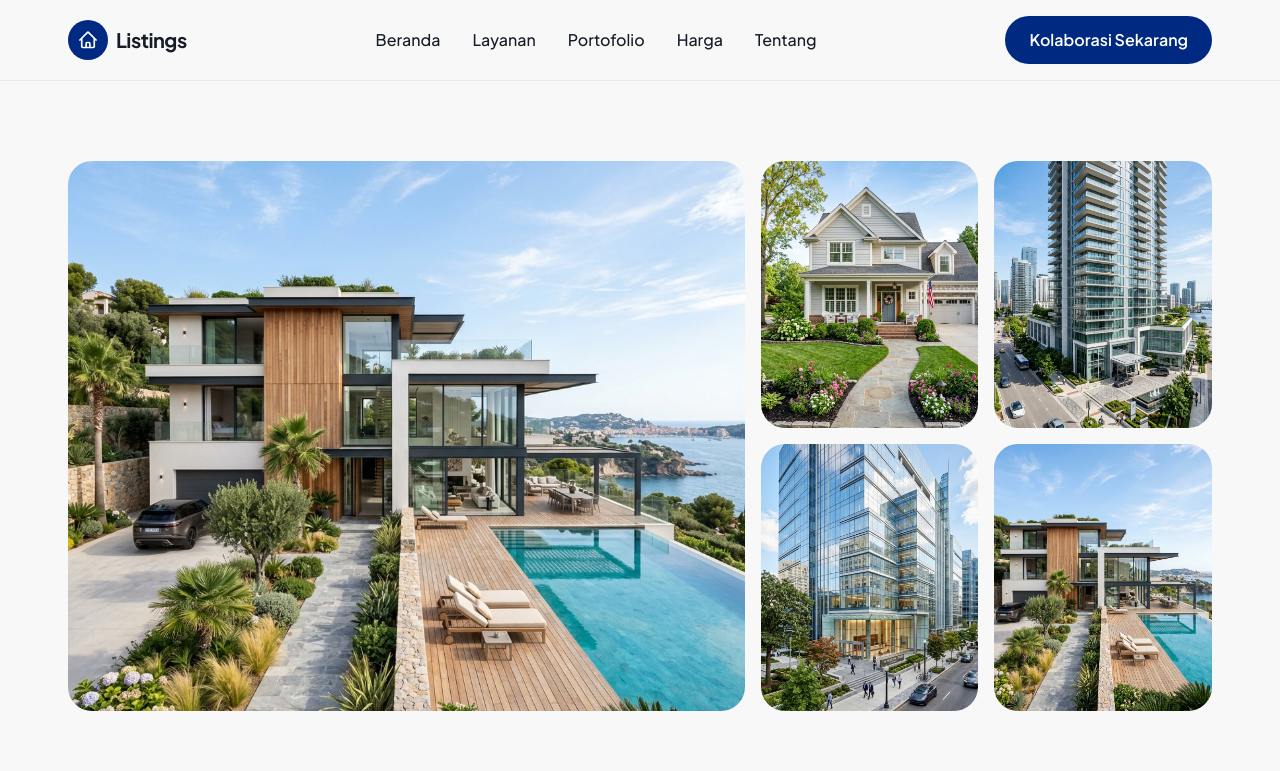
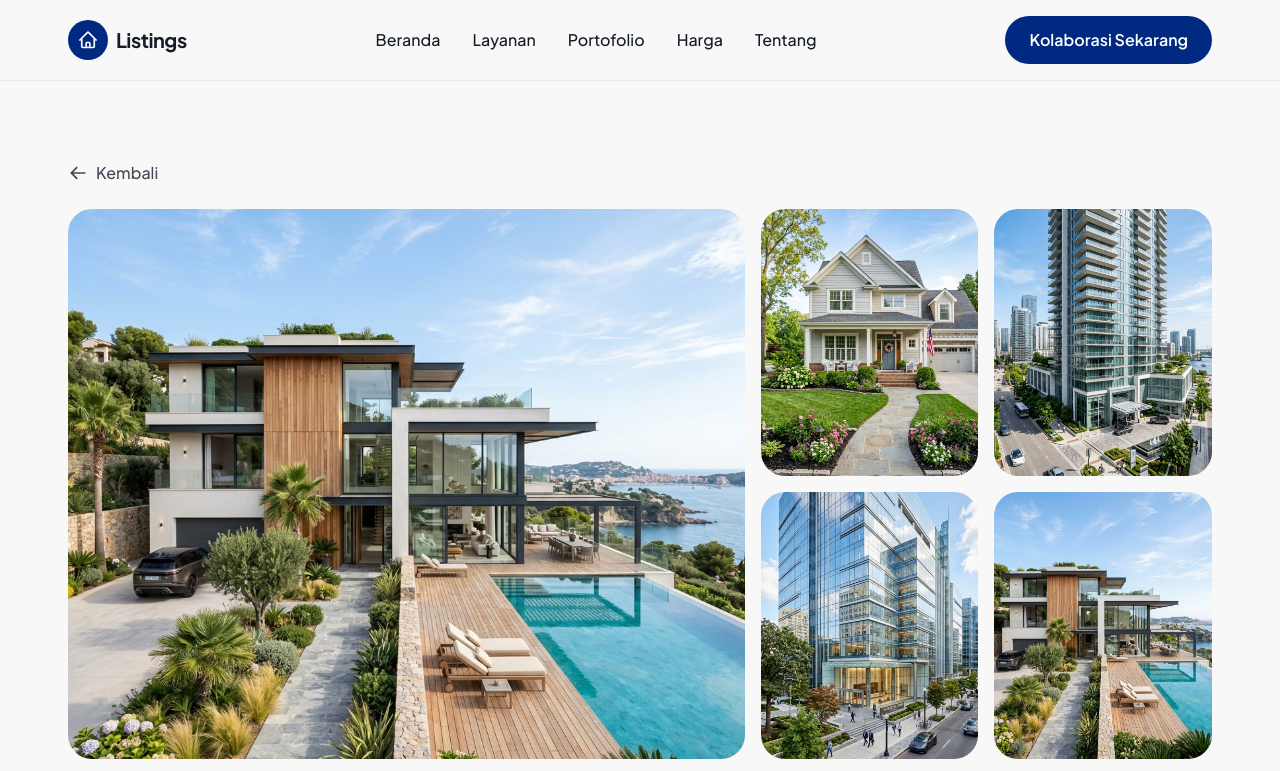
Before and after one commit to AIDILYOWIE/agency_property_website, a Next.js app: page /portfolio/1 in a window 1280 px wide. Shown: the top 771 px of the page. Built offline with nearby package versions, Linux system fonts and the light colour scheme.

Commit message:
:lipstick: :sparkles: Add component back and fitur back page

```diff
--- /dev/null
+++ b/app/_components/ui/BackButton.tsx
@@ -0,0 +1,34 @@
+"use client";
+
+import React from "react";
+import { useRouter } from "next/navigation";
+import { BiArrowBack, BiLeftArrow } from "react-icons/bi";
+
+interface BackButtonProps {
+  /** Custom label text (default: "Kembali") */
+  label?: string;
+  /** Additional CSS classes */
+  className?: string;
+}
+
+/**
+ * BackButton — A client component that navigates back using the browser history.
+ * Uses Next.js `useRouter().back()` for client-side navigation,
+ * preserving scroll position and avoiding a full page reload.
+ */
+export function BackButton({ label = "Kembali", className = "" }: BackButtonProps) {
+  const router = useRouter();
+
+  return (
+    <button
+      onClick={() => router.back()}
+      className={`group inline-flex items-center gap-2 text-on-surface-variant hover:text-on-background transition-colors cursor-pointer ${className}`}
+    >
+      <BiArrowBack
+        size={20}
+        className="transition-transform duration-200 group-hover:-translate-x-1"
+      />
+      <span className="font-medium text-base">{label}</span>
+    </button>
+  );
+}
--- a/app/portfolio/[slug]/page.tsx
+++ b/app/portfolio/[slug]/page.tsx
@@ -2,6 +2,7 @@ import React from "react";
 import { Navbar } from "@/app/_components/layout/Navbar";
 import { DetailProperty } from "@/app/_components/layout/DetailProperty";
 import { ExpandableText } from "@/app/_components/ui/ExpandableText";
+import { BackButton } from "@/app/_components/ui/BackButton";
 import { BiFridge, BiWifi, BiTv } from "react-icons/bi";
 import { FiAirplay } from "react-icons/fi";
 import { FaSwimmingPool } from "react-icons/fa";
@@ -54,6 +55,9 @@ export default async function PropertyDetailPage({ params }: PageProps) {
       <Navbar />
 
       <main className="flex-grow py-section px-[68px]">
+        {/* Back Navigation */}
+        <BackButton className="mb-6" />
+
         {/* Detail Property Component (Gallery & Specs) */}
         <DetailProperty
           images={mockPropertyData.images}
```
